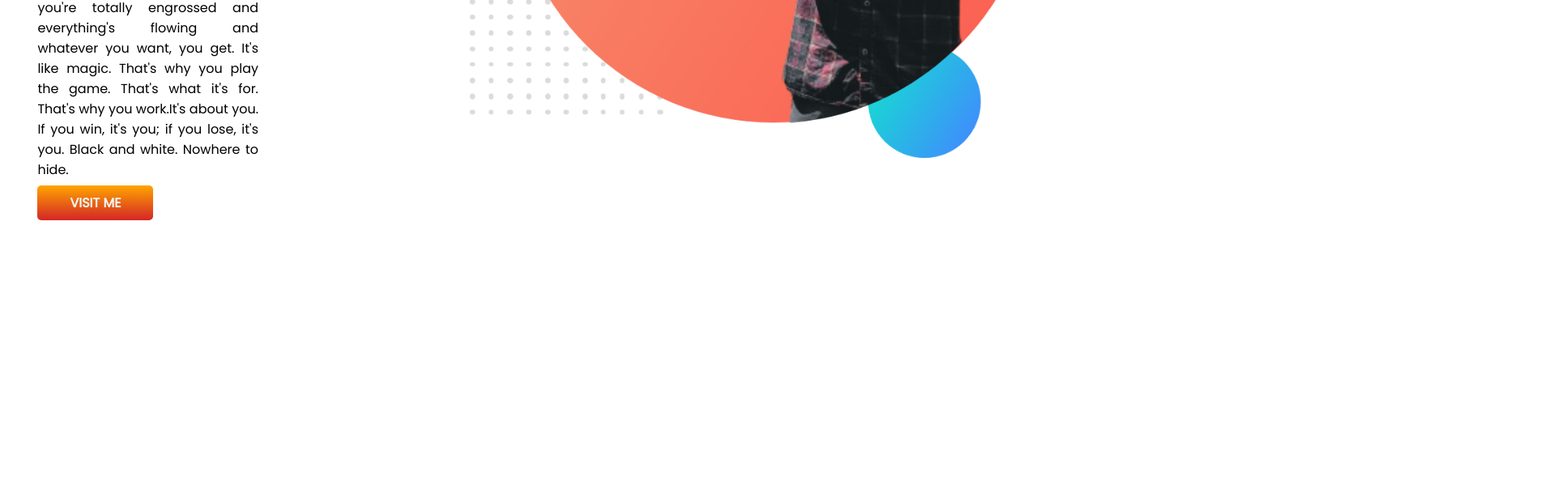
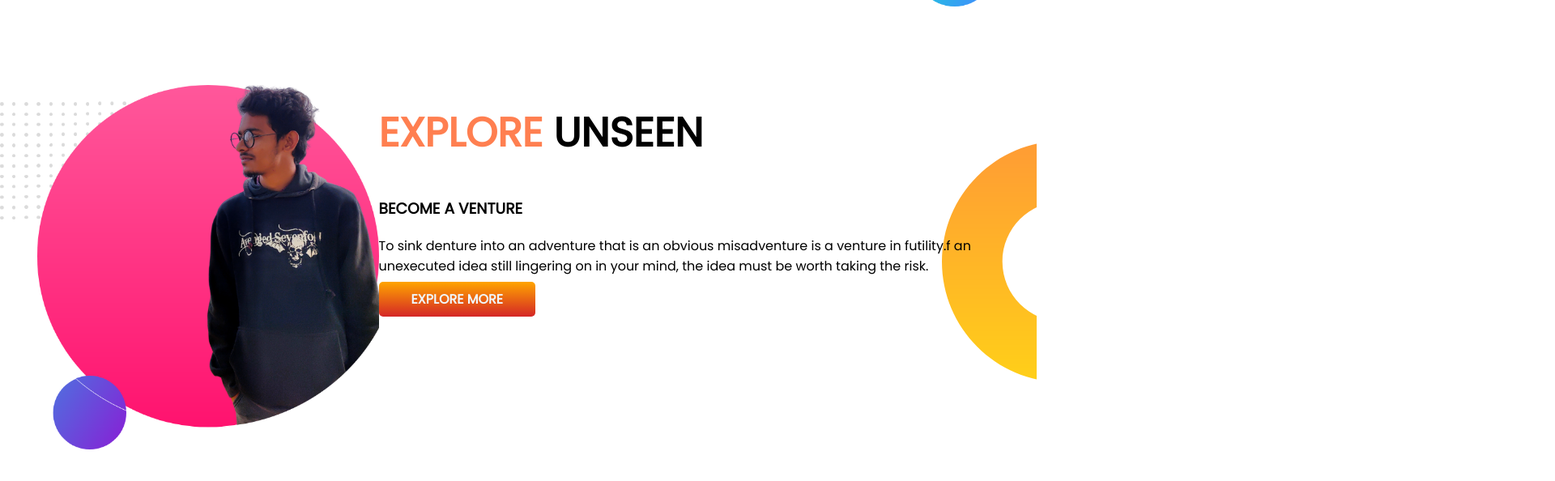
Before and after one commit to FAForhad/developer-portfolio, a plain HTML site: page index.html in a window 1280 px wide. Shown: the part 500-1094 px from the top of the page at 81% size, 1920 px wide, since content can reach past the window. Before the commit the page ends 800 px from the top, so only its background shows below. Drawn offline with Linux system fonts and the light colour scheme.

Commit message:
mid-benner

```diff
--- a/index.html
+++ b/index.html
@@ -25,5 +25,17 @@
             <img src="images/myDDD-bg.png" alt="">
         </div>
     </section>
+    <section class="mid-benner">
+        <div class="half w">
+            <img src="IMAGES/my-bgQ2.png">
+        </div>
+
+        <div class="side-OK">
+            <h1> <span class="CLR">EXPLORE</span> UNSEEN</h1>
+            <h3> BECOME A VENTURE</h3>
+            <p>To sink denture into an adventure that is an obvious misadventure is a venture in futility.f an unexecuted idea still lingering on in your mind, the idea must be worth taking the risk.</p>
+            <a target="_blank" href="https://bn.wikipedia.org/wiki/%E0%A6%AC%E0%A6%BE%E0%A6%A8%E0%A7%8D%E0%A6%A6%E0%A6%B0%E0%A6%AC%E0%A6%BE%E0%A6%A8_%E0%A6%9C%E0%A7%87%E0%A6%B2%E0%A6%BE">EXPLORE MORE</a>
+        </div>
+    </section>
 </body>
 </html>
--- a/style.css
+++ b/style.css
@@ -11,6 +11,7 @@ h1{
 }
 section{
     display: flex;
+    margin-bottom: 70px;
 }
 .half w{
     width: 50%;
@@ -18,16 +19,15 @@ section{
 }
 div img{
     width: 100%;
-    padding-right: 700px;
-
+    padding-right: 40vw;
 }
 .side{
     padding-left: 8%;
-    padding-right: 45%;
+    padding-right: 25%;
     text-align: justify;
 }
 a{
-    background-image: linear-gradient(ORANGE, rgb(212, 38, 38));
+   background-image: linear-gradient(ORANGE, rgb(212, 38, 38));
    text-decoration: none;
    color: aliceblue;
    font-weight: 600;
@@ -38,3 +38,18 @@ a{
     background-image: url(images/top-banner.png);
     background-repeat: no-repeat;
 }
+.mid-benner{
+    background-image: url(images/dream-bg.png);
+    background-repeat: no-repeat;
+    background-position: right;
+
+img{
+    padding-right: 100px;
+    padding-top: 20PX;
+}
+.CLR{
+    color: coral;
+}.
+side-OK{ padding-left: 8%;
+    padding-right: 25%;
+    text-align: justify;}
```
Also changed, not shown: images/my-bgQ2.png (added).
